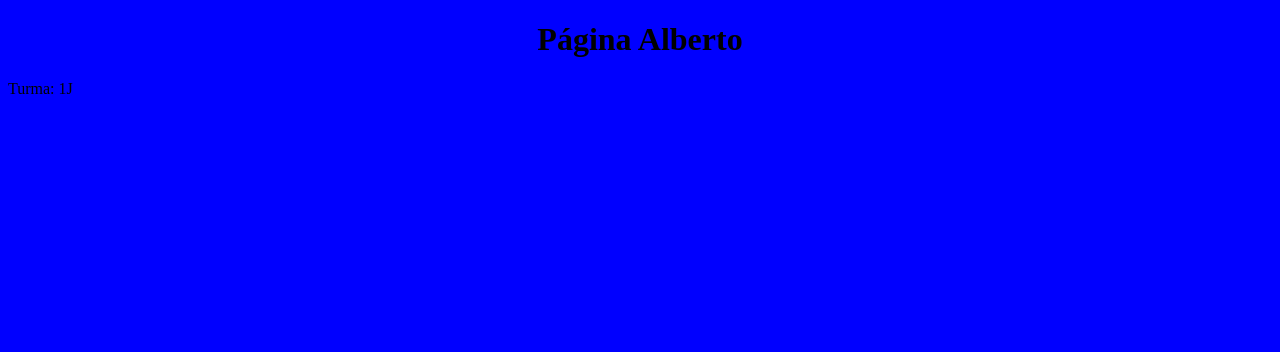
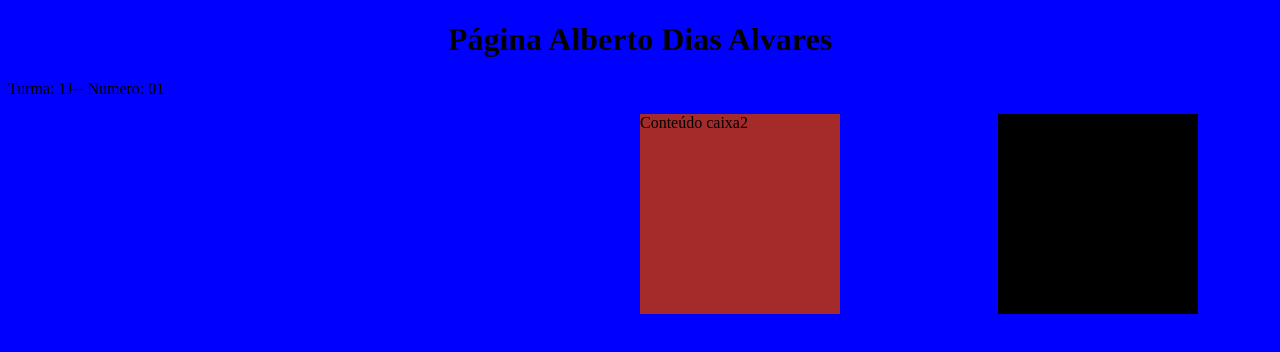
Before and after one commit to albertoalvaresdias/primeiroj_2t, a plain HTML site: page index.html in a window 1280 px wide. Drawn offline with Linux system fonts and the light colour scheme.

Commit message:
Add files via upload

```diff
--- a/estilo.css
+++ b/estilo.css
@@ -4,3 +4,28 @@ body {
 h1 {
   text-align: center;
 }
+.caixa1 {
+  position: absolute;
+  background-color: black;
+  width: 200px;
+  height: 200px;
+  left: 78%;
+  right: 0%;
+  bottom: 12;
+}
+.caixa2 {
+  position: absolute;
+  background-color: brown;
+  width: 200px;
+  height: 200px;
+  left: 50%;
+  right: 0%;
+  bottom: 12;
+}
+.menuPrincipal {
+  position: relative;
+  width: 100%;
+  height: 100%;
+  background-color: rgb(32, 240, 170);
+
+}
--- a/index.html
+++ b/index.html
@@ -6,7 +6,13 @@
     <link rel="stylesheet" href="estilo.css">
   </head>
   <body>
-    <h1>Página Alberto</h1>
-    <p>Turma: 1J</p>
+    <h1>Página Alberto Dias Alvares</h1>
+    <p>Turma: 1J-- Numero: 01</p>
+    <div class="caixa1">
+    </div>
+
+    <div class="caixa2">
+      Conteúdo caixa2
+    </div>
   </body>
 </html>
```
Also changed, not shown: pagina02.html (added, +23 -0 lines), pagina01.html (added).
